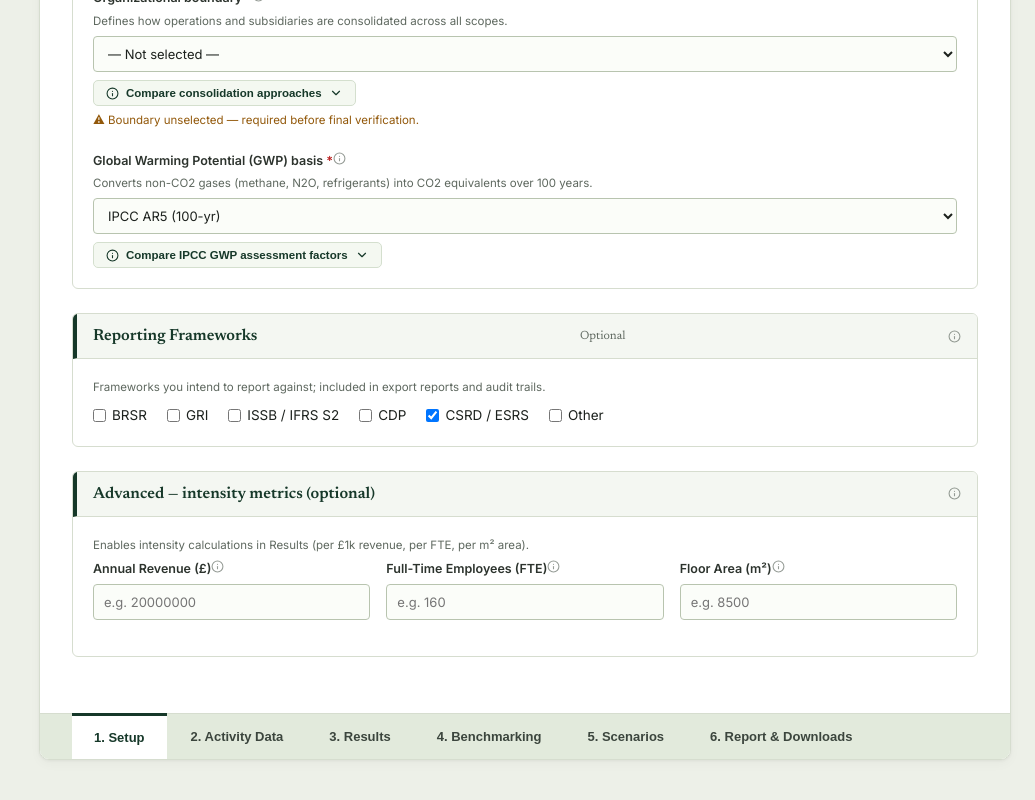
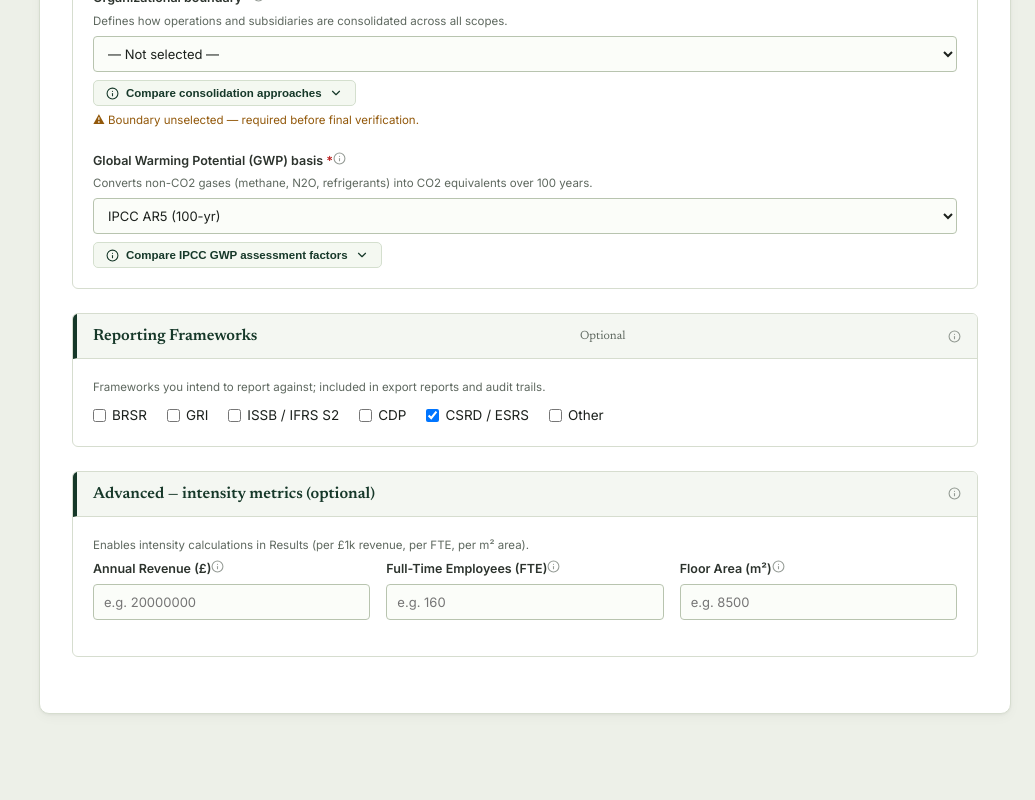
Before and after one commit to Shree999751/Carbon-Ledger, a React (Vite) app: page / in a window 1280 px wide. Shown: the part 805-1605 px from the top of the page, without its empty margins (245-1280 px from the left). After the commit the page ends 1567 px from the top, so only its background shows below. Built offline with nearby package versions, Linux system fonts and the light colour scheme.

Commit message:
Remove redundant bottom horizontal navbar in favor of sidebar navigation

```diff
--- a/src/App.tsx
+++ b/src/App.tsx
@@ -2,7 +2,6 @@ import React, { useState, useMemo, useEffect } from 'react';
 import { Sidebar } from './components/Sidebar';
 import { Header } from './components/Header';
 import { NotificationBanner } from './components/NotificationBanner';
-import { Navbar, MainTabType } from './components/Navbar';
 import { SetupTab } from './components/SetupTab';
 import { ActivityTab } from './components/ActivityTab';
 import { ResultsTab } from './components/ResultsTab';
@@ -11,6 +10,7 @@ import { ScenariosTab } from './components/ScenariosTab';
 import { ReportTab } from './components/ReportTab';
 
 import {
+  MainTabType,
   OrganizationSetup,
   Scope1Inputs,
   Scope2Inputs,
@@ -276,8 +276,6 @@ export const App: React.FC = () => {
             )}
           </main>
 
-          <Navbar activeTab={activeTab} onChangeTab={(tab) => setActiveTab(tab)} />
-
           {toastMessage && <div className="toast show">{toastMessage}</div>}
         </div>
       </div>
--- a/src/components/Navbar.tsx
+++ b/src/components/Navbar.tsx
@@ -1,6 +1,5 @@
 import React from 'react';
-
-export type MainTabType = 'setup' | 'activity' | 'results' | 'benchmarking' | 'scenarios' | 'report';
+import { MainTabType } from '../types/ghg';
 
 interface NavbarProps {
   activeTab: MainTabType;
--- a/src/components/Sidebar.tsx
+++ b/src/components/Sidebar.tsx
@@ -18,8 +18,7 @@ import {
   Award,
   X,
 } from 'lucide-react';
-import { MainTabType } from './Navbar';
-import { OrganizationSetup, CalculatedInventory } from '../types/ghg';
+import { MainTabType, OrganizationSetup, CalculatedInventory } from '../types/ghg';
 import { parseCsvFile } from '../utils/csvHelper';
 
 interface SidebarProps {
--- a/src/types/ghg.ts
+++ b/src/types/ghg.ts
@@ -1,4 +1,6 @@
 export type CountryCode = 'UK' | 'US' | 'DE' | 'FR' | 'IN' | 'JP' | 'AU' | 'CA';
+
+export type MainTabType = 'setup' | 'activity' | 'results' | 'benchmarking' | 'scenarios' | 'report';
 
 export interface RegionalFactors {
   grid: number; // kg CO2e / kWh
```
